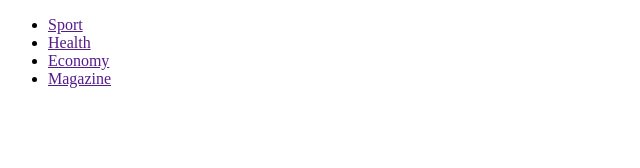
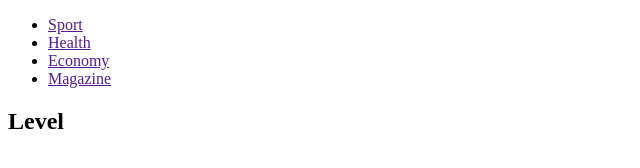
Before and after one commit to Lian-La-Fey/Demo, a plain HTML site: page index.html in a window 1280 px wide. Shown: the full height of the page, 0-640 px from the left. Drawn offline with Linux system fonts and the light colour scheme.

Commit message:
added Level

```diff
--- a/index.html
+++ b/index.html
@@ -17,5 +17,7 @@
         </ul>
     </nav>
 
+    <h2>Level</h2>
+
 </body>
 </html>
```
